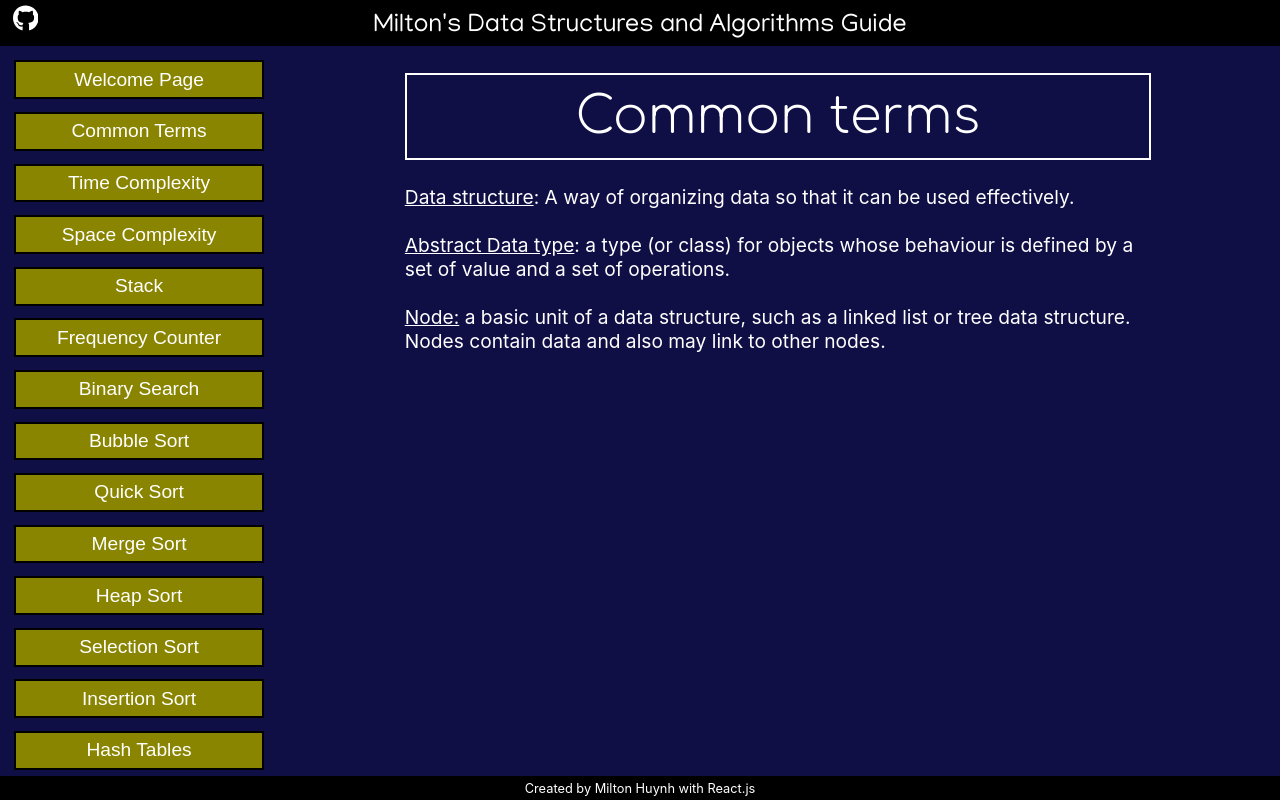
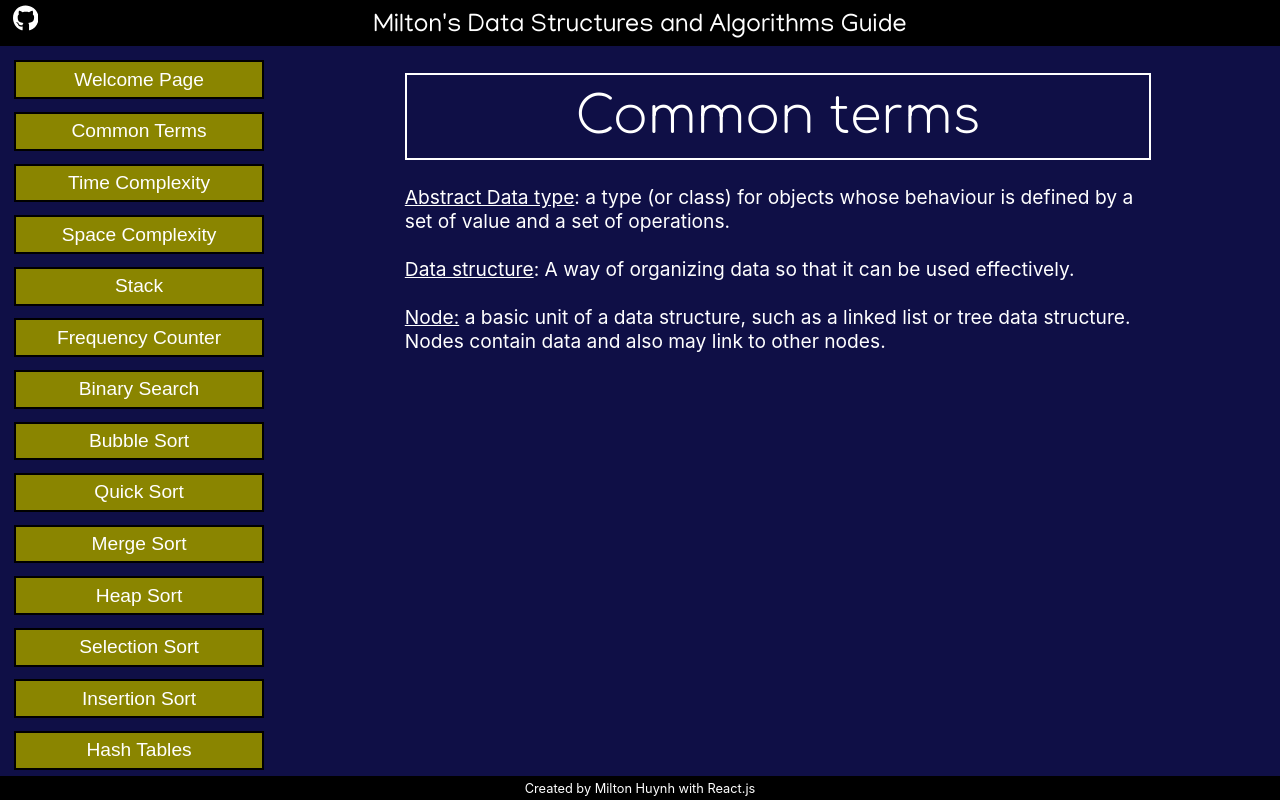
Before and after one commit to miltonhuynh/DSA-guide, a React (Create React App) app in the folder app/: page /DSA-guide/Definitions in a window 1280 px wide. Built offline with nearby package versions, Linux system fonts and the light colour scheme; a web font is replaced by a local one.

Commit message:
Ordered terms alphabetically

```diff
--- a/app/src/Concepts/Definitions.js
+++ b/app/src/Concepts/Definitions.js
@@ -5,8 +5,8 @@ export default function Definitions() {
     <div class="Concept_page">
       <div class="Concept_title">Common terms</div>
       <div id="Terms_list">
+          <div class="Term"><u>Abstract Data type</u>: a type (or class) for objects whose behaviour is defined by a set of value and a set of operations.</div>
           <div class="Term"><u>Data structure</u>: A way of organizing data so that it can be used effectively.</div>
-          <div class="Term"><u>Abstract Data type</u>: a type (or class) for objects whose behaviour is defined by a set of value and a set of operations.</div>
           <div class="Term"><u>Node:</u> a basic unit of a data structure, such as a linked list or tree data structure. Nodes contain data and also may link to other nodes.</div>
       </div>
     </div>
```
